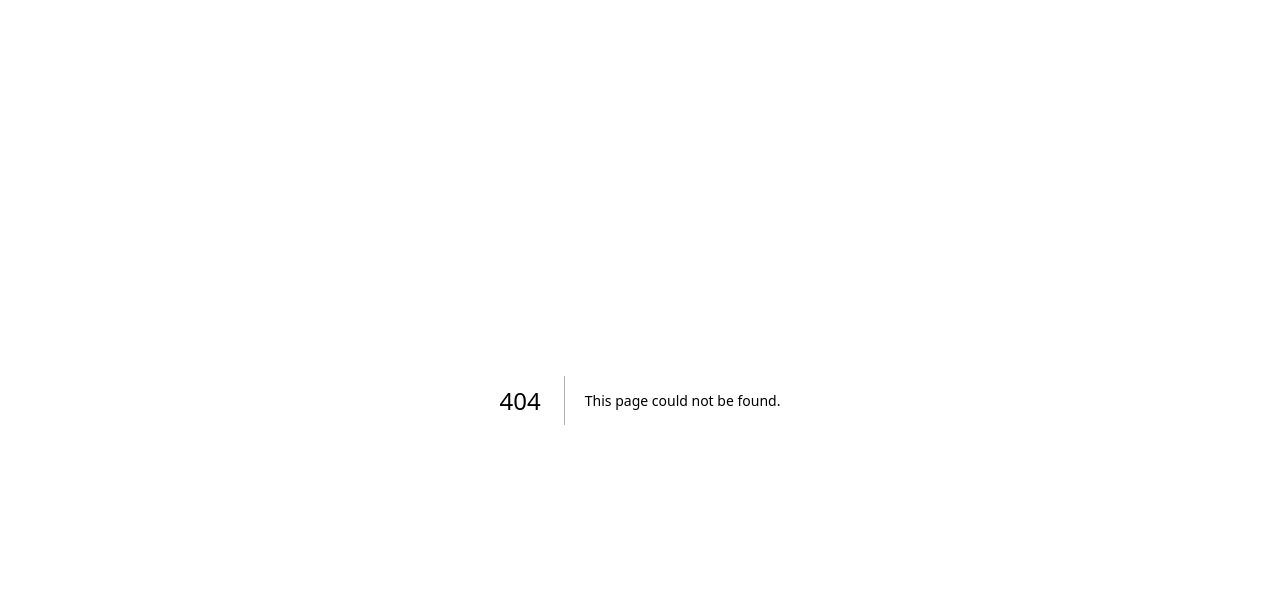
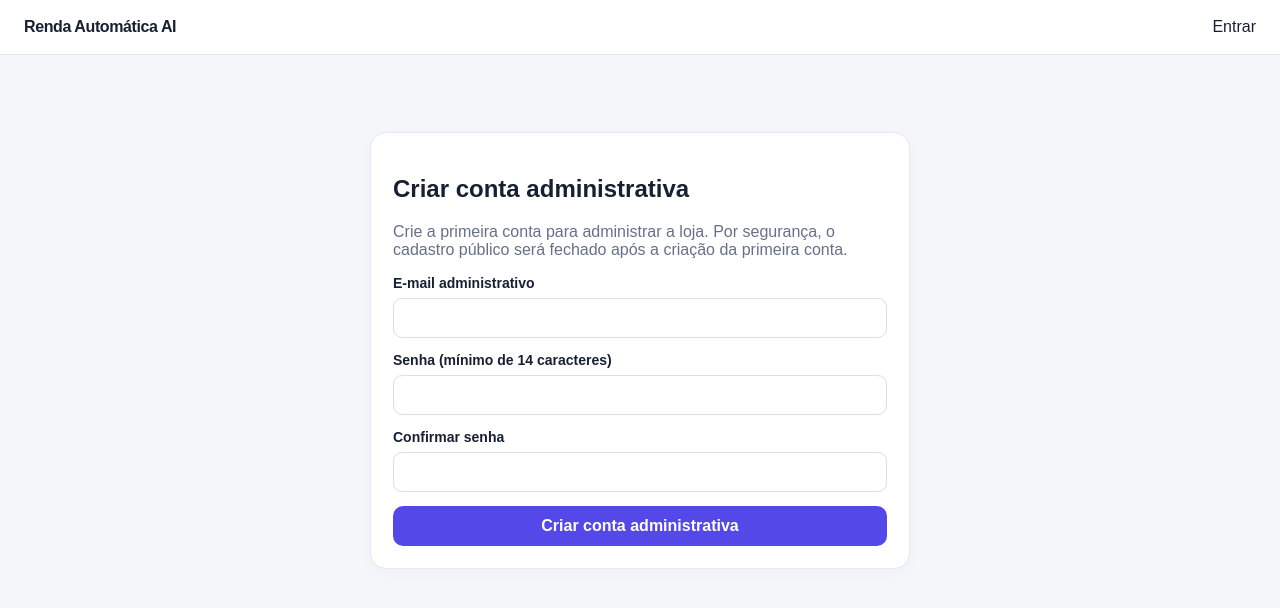
Before and after one commit to TFERRE21/RendaAutomatica, a Next.js app: page /cadastro in a window 1280 px wide. Before the commit this address had no page. Shown: the top 608 px of the page. Built offline with nearby package versions, Linux system fonts and the light colour scheme; no server answers; the database is empty.

Commit message:
Add initial administrator registration page

```diff
--- /dev/null
+++ b/src/app/cadastro/page.tsx
@@ -0,0 +1,28 @@
+import Link from "next/link";
+import { redirect } from "next/navigation";
+import { prisma } from "@/lib/prisma";
+import { getCurrentUser } from "@/lib/session";
+import RegisterForm from "@/components/register-form";
+
+export const dynamic = "force-dynamic";
+
+export default async function RegisterPage() {
+  if (await getCurrentUser()) redirect("/admin");
+  const hasUsers = (await prisma.user.count()) > 0;
+
+  return <>
+    <header className="topbar"><Link className="brand" href="/">Renda Automática AI</Link><nav><Link href="/login">Entrar</Link></nav></header>
+    <main className="container">
+      <section className="card" style={{ maxWidth: 540, margin: "45px auto" }}>
+        <h1>Criar conta administrativa</h1>
+        {hasUsers ? <>
+          <p className="muted">O cadastro inicial já foi concluído e novas inscrições estão desativadas por segurança.</p>
+          <Link className="btn" href="/login">Ir para o login</Link>
+        </> : <>
+          <p className="muted">Crie a primeira conta para administrar a loja. Por segurança, o cadastro público será fechado após a criação da primeira conta.</p>
+          <RegisterForm />
+        </>}
+      </section>
+    </main>
+  </>;
+}
```
